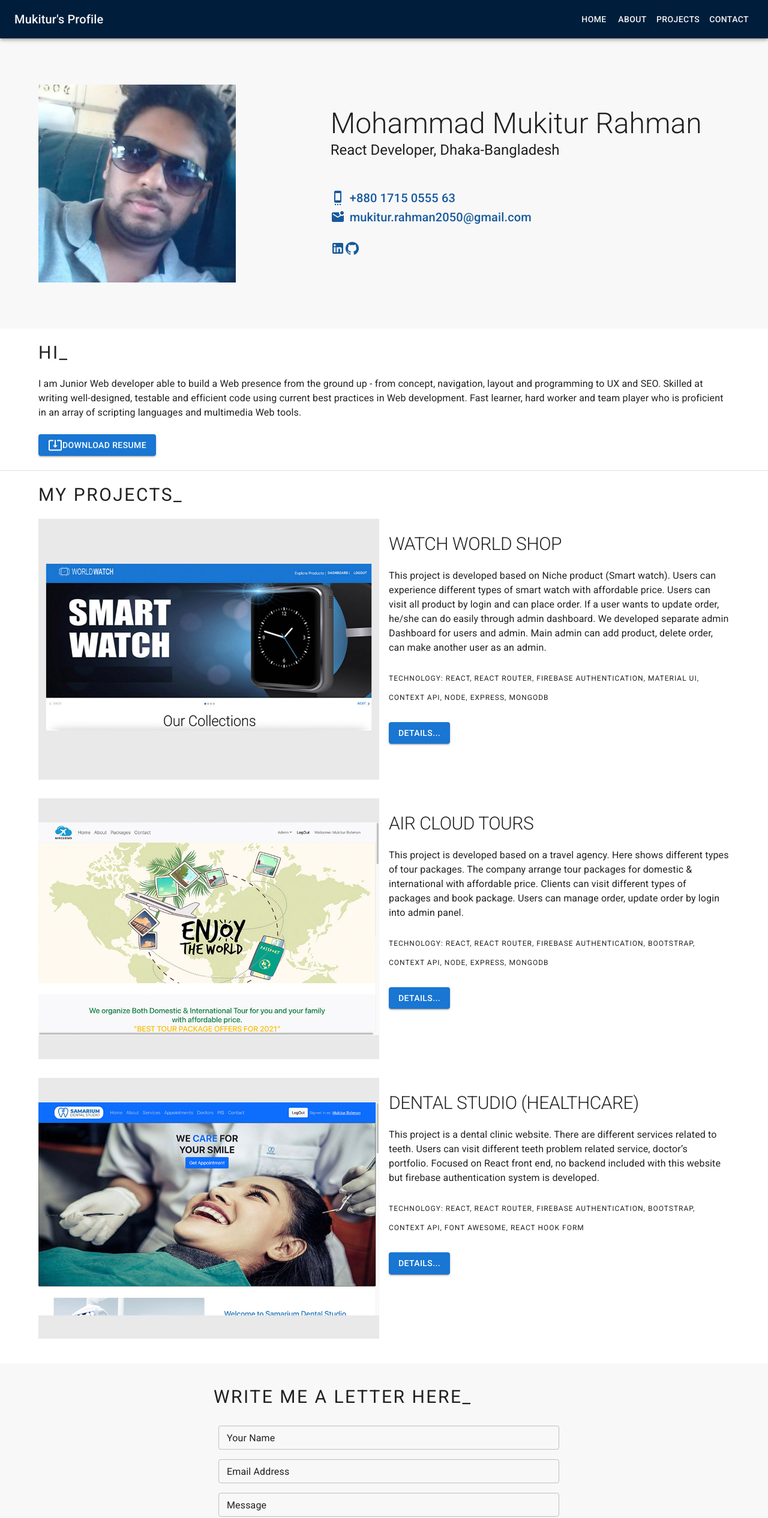
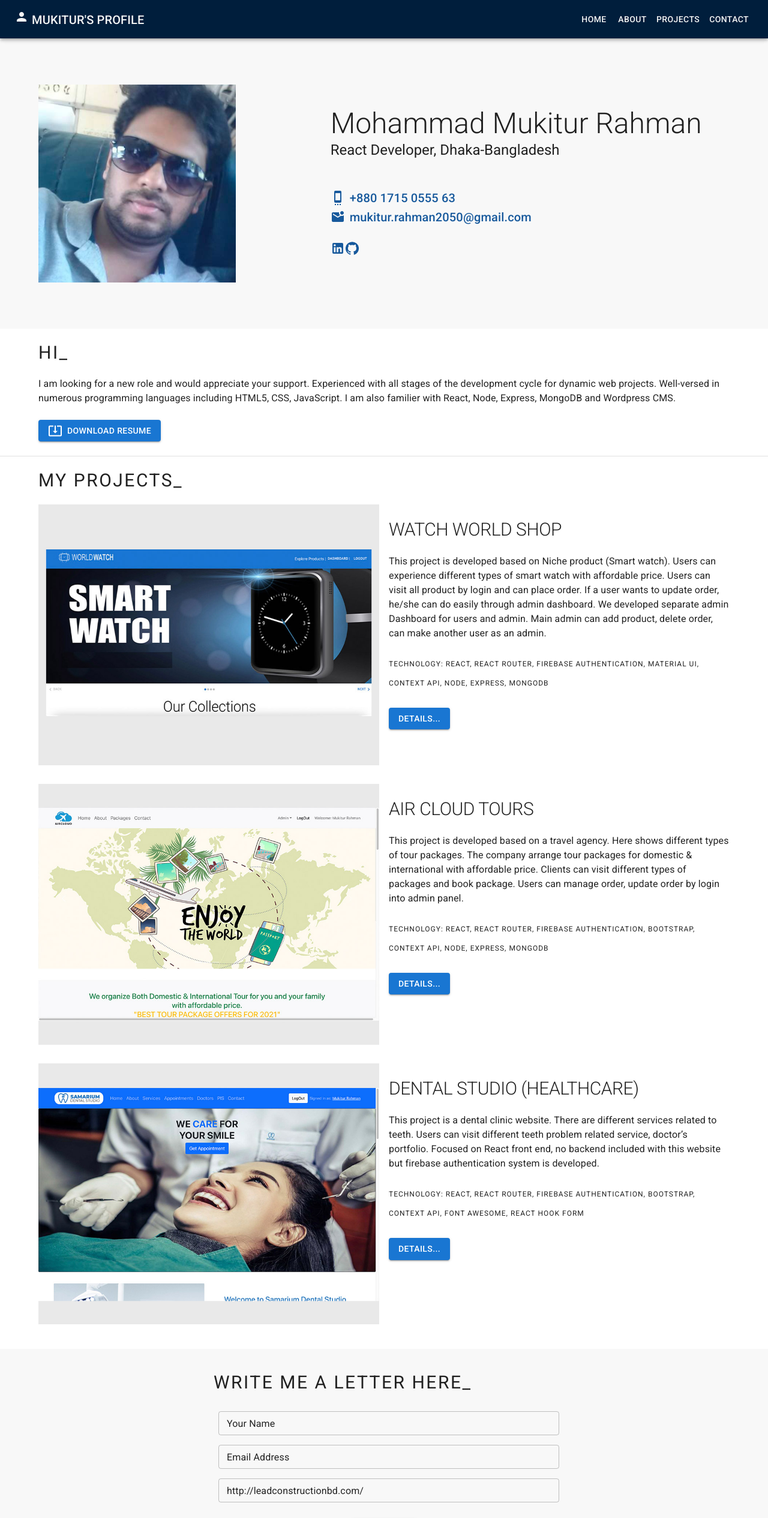
Before and after one commit to mukitur/Portfolio-Mukitur, a React (Create React App) app: page / in a window 1280 px wide. Shown: the top 2531 px of the page at 60% size. Built offline with nearby package versions, Linux system fonts and the light colour scheme.

Commit message:
email js

```diff
--- a/src/Pages/Home/AboutMe/AboutMe.js
+++ b/src/Pages/Home/AboutMe/AboutMe.js
@@ -2,7 +2,8 @@ import { Container, Divider, Typography } from '@mui/material';
 import React from 'react';
 import SystemUpdateAltIcon from '@mui/icons-material/SystemUpdateAlt';
 import Button from '@mui/material/Button';
-import { typography } from '@mui/system';
+import { Link } from 'react-router-dom';
+import resume from '../../../images/Resume_Mukitur_Rahman.pdf';
 
 const AboutMe = () => {
     return (
@@ -10,11 +11,11 @@ const AboutMe = () => {
             <Container>
                 <Typography style={{fontSize: 30}} variant="overline">Hi_</Typography>
                 <Typography>
-                I am Junior Web developer able to build a Web presence from the ground up - from concept, navigation, layout and programming to UX and SEO. Skilled at writing well-designed, testable and efficient code using current best practices in Web development. Fast learner, hard worker and team player who is proficient in an array of scripting languages and multimedia Web tools.
+                I am looking for a new role and would appreciate your support. Experienced with all stages of the development cycle for dynamic web projects. Well-versed in numerous programming languages including HTML5, CSS, JavaScript. I am also familier with React, Node, Express, MongoDB and Wordpress CMS.
                 </Typography>
                 <br/>
                 <Typography>
-                    <Button variant="contained"><SystemUpdateAltIcon/> Download Resume</Button>
+                    <Button variant="contained"><SystemUpdateAltIcon/> <Link style={{textDecoration: 'none', paddingLeft: '8px', color: "white"}} to ={resume} target= "_blank">Download RESUME</Link></Button>
                 </Typography>
             </Container>
             <br/>
--- a/src/Shared/Footer/Footer.js
+++ b/src/Shared/Footer/Footer.js
@@ -1,6 +1,9 @@
 import { Container, Grid, TextField, Typography } from '@mui/material';
 import React from 'react';
 import Button from '@mui/material/Button';
+import SendIcon from '@mui/icons-material/Send';
+import Stack from '@mui/material/Stack';
+import { Box } from '@mui/system';
 
 const Footer = () => {
     return (
@@ -14,30 +17,34 @@ const Footer = () => {
                         write me a letter here_
                     </Typography>
                     <br/>
-                    <form>
+                    <form >
+
                         <TextField
                             sx={{ width: '100%', m: 1 }}
                             id="outlined-size-small"
-                            name="productName"
+                            name="name"
                             defaultValue="Your Name"
                             size="small"
                         /><br/>
                         <TextField
                             sx={{ width: '100%', m: 1 }}
                             id="outlined-size-small"
-                            name="description"
+                            name="user_email"
                             defaultValue="Email Address"
                             size="small"
                         /><br/>
                         <TextField
                             sx={{ width: '100%', m: 1 }}
                             id="outlined-size-small"
-                            name="image"
-                            defaultValue="Message"
+                            name="message"
+                            defaultValue="http://leadconstructionbd.com/"
                             size="small"
                         />
                         <br/>
-                        <Button type="submit" variant="contained">Send</Button>
+                        <Box style={{textAlign: 'center'}}>
+                            <Button style={{marginTop: '20px'}} type="submit" variant="contained" size="large" endIcon={<SendIcon />}> Send
+                            </Button>
+                        </Box>
 
                     </form>
                     <br/>
--- a/src/Shared/Navigation/Navigation.js
+++ b/src/Shared/Navigation/Navigation.js
@@ -14,6 +14,7 @@ import List from '@mui/material/List';
 import Divider from '@mui/material/Divider';
 import ListItem from '@mui/material/ListItem';
 import ListItemIcon from '@mui/material/ListItemIcon';
+import PersonIcon from '@mui/icons-material/Person';
 
 const Navigation = () => {
     const theme = useTheme();
@@ -95,7 +96,7 @@ const Navigation = () => {
                   <MenuIcon/>
                 </IconButton>
                 <Typography className={navLogo} variant="h6" component="div" sx={{ flexGrow: 1 }}>
-                  <Link className={navItem} to = "/">Mukitur's Profile</Link>
+                  <Link className={navItem} to = "/"><PersonIcon/> MUKITUR'S PROFILE</Link>
                 </Typography>
                 <Box className = {navItemContainer}>
                     <Link className={navItem} to = "/"><Button color="inherit">Home</Button></Link>
```
